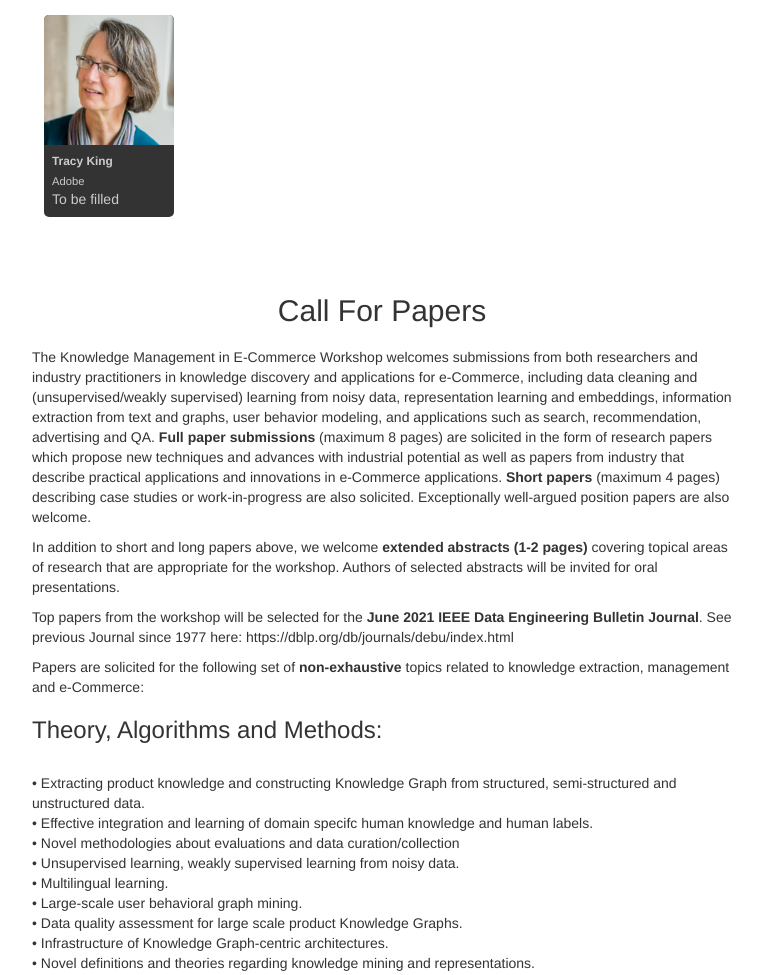
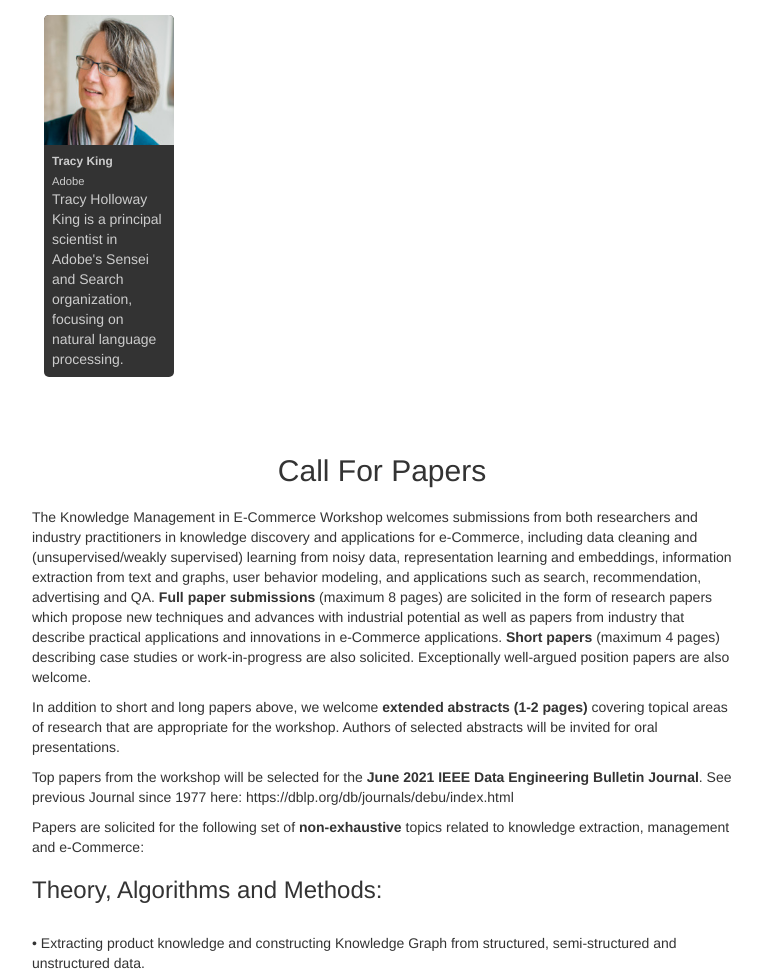
Before and after one commit to km-ecomm-www/2021, a plain HTML site: page index.htm in a window 1280 px wide. Shown: the part 1950-2925 px from the top of the page, without its empty margins (258-1020 px from the left). Drawn offline with Linux system fonts and the light colour scheme.

Commit message:
Updating bio for panelists

```diff
--- a/index.htm
+++ b/index.htm
@@ -130,7 +130,7 @@
 				    <div class="description">
 					<div class="name">Tracy King</div>
 					<div class="title">Adobe</div>
-					    <div class="content">To be filled</div>
+					    <div class="content">Tracy Holloway King is a principal scientist in Adobe's Sensei and Search organization, focusing on natural language processing.</div>
 				    </div>
 				</li>
 
```
